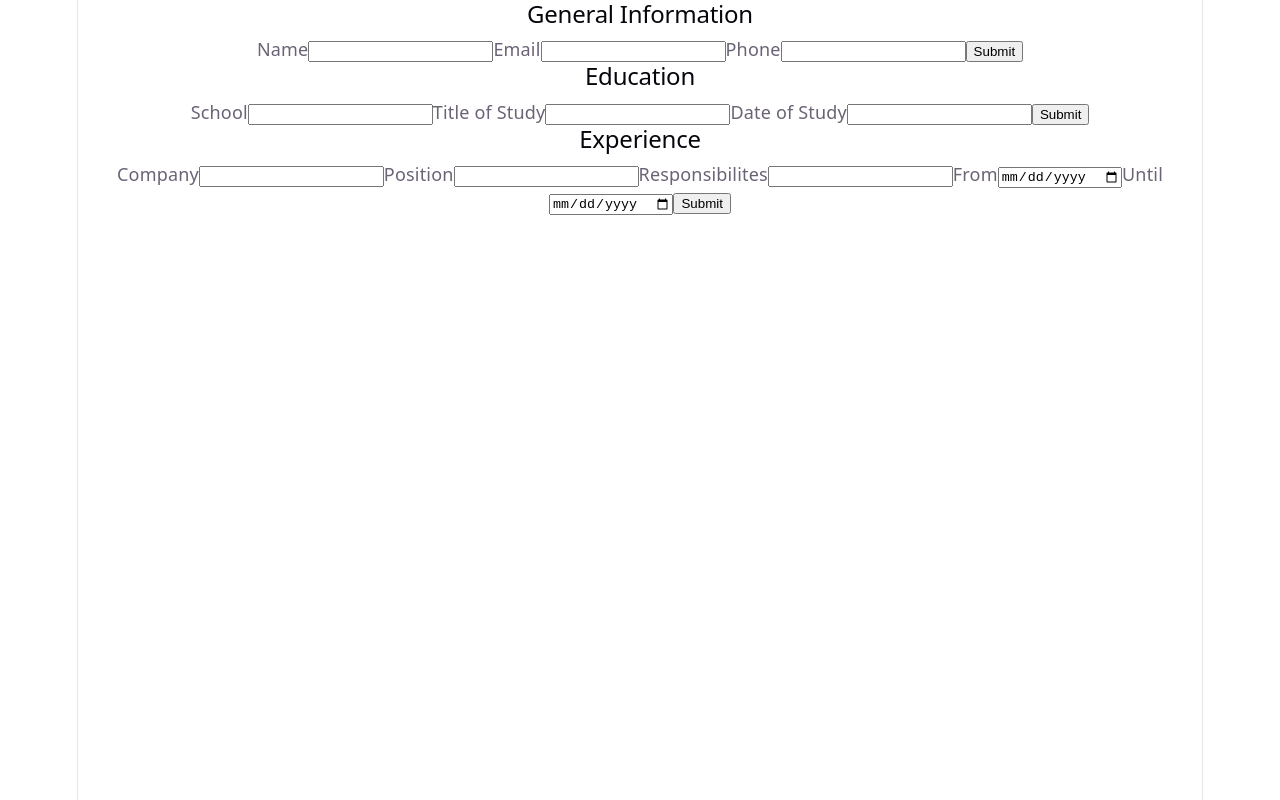
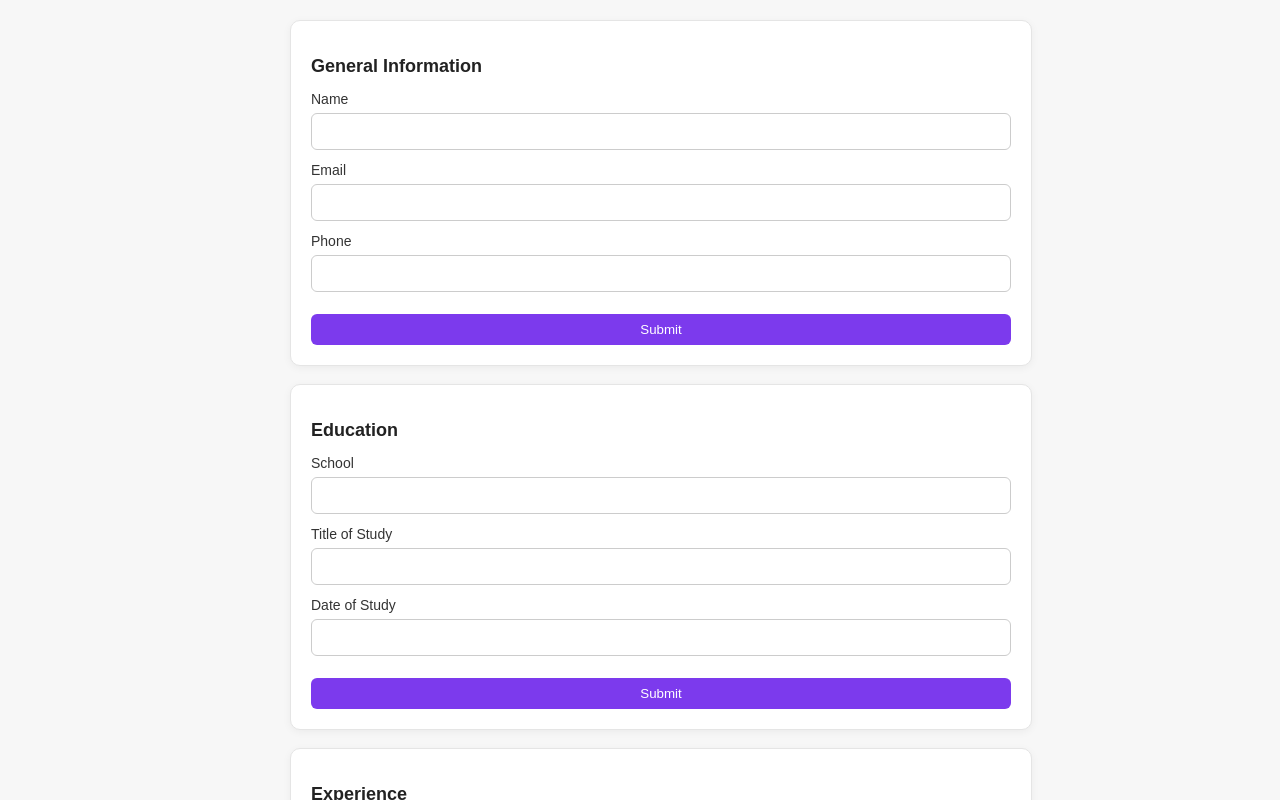
Before and after one commit to Pretty-Flacko/odin-cv-application, a React (Vite) app: page / in a window 1280 px wide. Shown: the top 800 px of the page. Built offline with nearby package versions, Linux system fonts and the light colour scheme.

Commit message:
Add styling

```diff
--- a/index.html
+++ b/index.html
@@ -4,7 +4,7 @@
     <meta charset="UTF-8" />
     <link rel="icon" type="image/svg+xml" href="/favicon.svg" />
     <meta name="viewport" content="width=device-width, initial-scale=1.0" />
-    <title>odin-cv-application</title>
+    <title>CV Application</title>
   </head>
   <body>
     <div id="root"></div>
--- a/src/App.css
+++ /dev/null
@@ -1,184 +0,0 @@
-.counter {
-  font-size: 16px;
-  padding: 5px 10px;
-  border-radius: 5px;
-  color: var(--accent);
-  background: var(--accent-bg);
-  border: 2px solid transparent;
-  transition: border-color 0.3s;
-  margin-bottom: 24px;
-
-  &:hover {
-    border-color: var(--accent-border);
-  }
-  &:focus-visible {
-    outline: 2px solid var(--accent);
-    outline-offset: 2px;
-  }
-}
-
-.hero {
-  position: relative;
-
-  .base,
-  .framework,
-  .vite {
-    inset-inline: 0;
-    margin: 0 auto;
-  }
-
-  .base {
-    width: 170px;
-    position: relative;
-    z-index: 0;
-  }
-
-  .framework,
-  .vite {
-    position: absolute;
-  }
-
-  .framework {
-    z-index: 1;
-    top: 34px;
-    height: 28px;
-    transform: perspective(2000px) rotateZ(300deg) rotateX(44deg) rotateY(39deg)
-      scale(1.4);
-  }
-
-  .vite {
-    z-index: 0;
-    top: 107px;
-    height: 26px;
-    width: auto;
-    transform: perspective(2000px) rotateZ(300deg) rotateX(40deg) rotateY(39deg)
-      scale(0.8);
-  }
-}
-
-#center {
-  display: flex;
-  flex-direction: column;
-  gap: 25px;
-  place-content: center;
-  place-items: center;
-  flex-grow: 1;
-
-  @media (max-width: 1024px) {
-    padding: 32px 20px 24px;
-    gap: 18px;
-  }
-}
-
-#next-steps {
-  display: flex;
-  border-top: 1px solid var(--border);
-  text-align: left;
-
-  & > div {
-    flex: 1 1 0;
-    padding: 32px;
-    @media (max-width: 1024px) {
-      padding: 24px 20px;
-    }
-  }
-
-  .icon {
-    margin-bottom: 16px;
-    width: 22px;
-    height: 22px;
-  }
-
-  @media (max-width: 1024px) {
-    flex-direction: column;
-    text-align: center;
-  }
-}
-
-#docs {
-  border-right: 1px solid var(--border);
-
-  @media (max-width: 1024px) {
-    border-right: none;
-    border-bottom: 1px solid var(--border);
-  }
-}
-
-#next-steps ul {
-  list-style: none;
-  padding: 0;
-  display: flex;
-  gap: 8px;
-  margin: 32px 0 0;
-
-  .logo {
-    height: 18px;
-  }
-
-  a {
-    color: var(--text-h);
-    font-size: 16px;
-    border-radius: 6px;
-    background: var(--social-bg);
-    display: flex;
-    padding: 6px 12px;
-    align-items: center;
-    gap: 8px;
-    text-decoration: none;
-    transition: box-shadow 0.3s;
-
-    &:hover {
-      box-shadow: var(--shadow);
-    }
-    .button-icon {
-      height: 18px;
-      width: 18px;
-    }
-  }
-
-  @media (max-width: 1024px) {
-    margin-top: 20px;
-    flex-wrap: wrap;
-    justify-content: center;
-
-    li {
-      flex: 1 1 calc(50% - 8px);
-    }
-
-    a {
-      width: 100%;
-      justify-content: center;
-      box-sizing: border-box;
-    }
-  }
-}
-
-#spacer {
-  height: 88px;
-  border-top: 1px solid var(--border);
-  @media (max-width: 1024px) {
-    height: 48px;
-  }
-}
-
-.ticks {
-  position: relative;
-  width: 100%;
-
-  &::before,
-  &::after {
-    content: '';
-    position: absolute;
-    top: -4.5px;
-    border: 5px solid transparent;
-  }
-
-  &::before {
-    left: 0;
-    border-left-color: var(--border);
-  }
-  &::after {
-    right: 0;
-    border-right-color: var(--border);
-  }
-}
--- a/src/App.jsx
+++ b/src/App.jsx
@@ -1,16 +1,15 @@
 import { useState } from "react";
-import "./App.css";
 import GeneralInfo from "./components/GeneralInfo";
 import Education from "./components/Education";
 import Experience from "./components/Experience";
 
 function App() {
   return (
-    <>
+    <div className="app">
       <GeneralInfo />
       <Education />
       <Experience />
-    </>
+    </div>
   );
 }
 
--- a/src/components/Education.jsx
+++ b/src/components/Education.jsx
@@ -10,7 +10,7 @@ function Education() {
     });
 
   return (
-    <section>
+    <section className="section">
       <h2>Education</h2>
 
       {isEditing ? (
@@ -46,9 +46,15 @@ function Education() {
         </form>
       ) : (
         <div>
-          <p>School: {formData.school}</p>
-          <p>Title: {formData.title}</p>
-          <p>Date: {formData.date}</p>
+          <p>
+            <strong>School:</strong> {formData.school}
+          </p>
+          <p>
+            <strong>Title:</strong> {formData.title}
+          </p>
+          <p>
+            <strong>Date:</strong> {formData.date}
+          </p>
           <button onClick={handleEdit}>Edit</button>
         </div>
       )}
--- a/src/components/Experience.jsx
+++ b/src/components/Experience.jsx
@@ -12,7 +12,7 @@ function Experience() {
     });
 
   return (
-    <section>
+    <section className="section">
       <h2>Experience</h2>
 
       {isEditing ? (
@@ -66,11 +66,21 @@ function Experience() {
         </form>
       ) : (
         <div>
-          <p>Company: {formData.company}</p>
-          <p>Position: {formData.position}</p>
-          <p>Responsibilities: {formData.responsibilities}</p>
-          <p>From: {formData.from}</p>
-          <p>Until: {formData.until}</p>
+          <p>
+            <strong>Company</strong>: {formData.company}
+          </p>
+          <p>
+            <strong>Position</strong>: {formData.position}
+          </p>
+          <p>
+            <strong>Responsibilities</strong>: {formData.responsibilities}
+          </p>
+          <p>
+            <strong>From</strong>: {formData.from}
+          </p>
+          <p>
+            <strong>Until</strong>: {formData.until}
+          </p>
 
           <button onClick={handleEdit}>Edit</button>
         </div>
--- a/src/components/GeneralInfo.jsx
+++ b/src/components/GeneralInfo.jsx
@@ -10,7 +10,7 @@ function GeneralInfo() {
     });
 
   return (
-    <section>
+    <section className="section">
       <h2>General Information</h2>
 
       {isEditing ? (
@@ -46,9 +46,15 @@ function GeneralInfo() {
         </form>
       ) : (
         <div>
-          <p>Name: {formData.name}</p>
-          <p>Email: {formData.email}</p>
-          <p>Phone: {formData.phone}</p>
+          <p>
+            <strong>Name:</strong> {formData.name}
+          </p>
+          <p>
+            <strong>Email:</strong> {formData.email}
+          </p>
+          <p>
+            <strong>Phone:</strong> {formData.phone}
+          </p>
           <button onClick={handleEdit}>Edit</button>
         </div>
       )}
--- a/src/index.css
+++ b/src/index.css
@@ -1,111 +1,92 @@
-:root {
-  --text: #6b6375;
-  --text-h: #08060d;
-  --bg: #fff;
-  --border: #e5e4e7;
-  --code-bg: #f4f3ec;
-  --accent: #aa3bff;
-  --accent-bg: rgba(170, 59, 255, 0.1);
-  --accent-border: rgba(170, 59, 255, 0.5);
-  --social-bg: rgba(244, 243, 236, 0.5);
-  --shadow:
-    rgba(0, 0, 0, 0.1) 0 10px 15px -3px, rgba(0, 0, 0, 0.05) 0 4px 6px -2px;
-
-  --sans: system-ui, 'Segoe UI', Roboto, sans-serif;
-  --heading: system-ui, 'Segoe UI', Roboto, sans-serif;
-  --mono: ui-monospace, Consolas, monospace;
-
-  font: 18px/145% var(--sans);
-  letter-spacing: 0.18px;
-  color-scheme: light dark;
-  color: var(--text);
-  background: var(--bg);
-  font-synthesis: none;
-  text-rendering: optimizeLegibility;
-  -webkit-font-smoothing: antialiased;
-  -moz-osx-font-smoothing: grayscale;
-
-  @media (max-width: 1024px) {
-    font-size: 16px;
-  }
+body {
+  font-family: Arial, Helvetica, sans-serif;
+  background-color: #f7f7f7;
+  margin: 0;
+  padding: 20px;
 }
 
-@media (prefers-color-scheme: dark) {
-  :root {
-    --text: #9ca3af;
-    --text-h: #f3f4f6;
-    --bg: #16171d;
-    --border: #2e303a;
-    --code-bg: #1f2028;
-    --accent: #c084fc;
-    --accent-bg: rgba(192, 132, 252, 0.15);
-    --accent-border: rgba(192, 132, 252, 0.5);
-    --social-bg: rgba(47, 48, 58, 0.5);
-    --shadow:
-      rgba(0, 0, 0, 0.4) 0 10px 15px -3px, rgba(0, 0, 0, 0.25) 0 4px 6px -2px;
-  }
-
-  #social .button-icon {
-    filter: invert(1) brightness(2);
-  }
-}
-
-body {
+#root {
   margin: 0;
 }
 
-#root {
-  width: 1126px;
-  max-width: 100%;
+.app {
+  max-width: 700px;
   margin: 0 auto;
-  text-align: center;
-  border-inline: 1px solid var(--border);
-  min-height: 100svh;
+}
+
+.section {
+  background-color: #fff;
+  border: 1px solid #e5e5e5;
+  padding: 20px;
+  margin-bottom: 18px;
+  border-radius: 10px;
+  width: 100%;
+  box-shadow: 0 2px 8px rgba(0, 0, 0, 0.05);
+}
+
+.section h2 {
+  margin-bottom: 14px;
+  font-size: 18px;
+  font-weight: 600;
+  color: #222;
+}
+
+form {
   display: flex;
   flex-direction: column;
-  box-sizing: border-box;
+  gap: 12px;
 }
 
-h1,
-h2 {
-  font-family: var(--heading);
+label {
+  display: flex;
+  flex-direction: column;
   font-weight: 500;
-  color: var(--text-h);
+  font-size: 14px;
+  color: #333;
+  gap: 6px;
 }
 
-h1 {
-  font-size: 56px;
-  letter-spacing: -1.68px;
-  margin: 32px 0;
-  @media (max-width: 1024px) {
-    font-size: 36px;
-    margin: 20px 0;
-  }
-}
-h2 {
-  font-size: 24px;
-  line-height: 118%;
-  letter-spacing: -0.24px;
-  margin: 0 0 8px;
-  @media (max-width: 1024px) {
-    font-size: 20px;
-  }
-}
-p {
-  margin: 0;
+input {
+  padding: 10px 12px;
+  border: 1px solid #ccc;
+  border-radius: 6px;
+  outline: none;
+  transition: border 0.2s ease;
 }
 
-code,
-.counter {
-  font-family: var(--mono);
-  display: inline-flex;
-  border-radius: 4px;
-  color: var(--text-h);
+input:focus {
+  border-color: #7c3aed;
 }
 
-code {
-  font-size: 15px;
-  line-height: 135%;
-  padding: 4px 8px;
-  background: var(--code-bg);
+button {
+  margin-top: 10px;
+  padding: 8px 14px;
+  cursor: pointer;
+  border: none;
+  border-radius: 6px;
+  background-color: #7c3aed;
+  color: #fff;
+  font-weight: 500;
+  transition: background-color 0.2s ease;
 }
+
+button:hover {
+  background-color: #6d28d9;
+}
+
+.section div {
+  display: flex;
+  flex-direction: column;
+  gap: 8px;
+}
+
+.section p {
+  margin: 0;
+  padding: 6px 0;
+  font-size: 14px;
+  color: #333;
+}
+
+.section p strong {
+  color: #111;
+}
```
